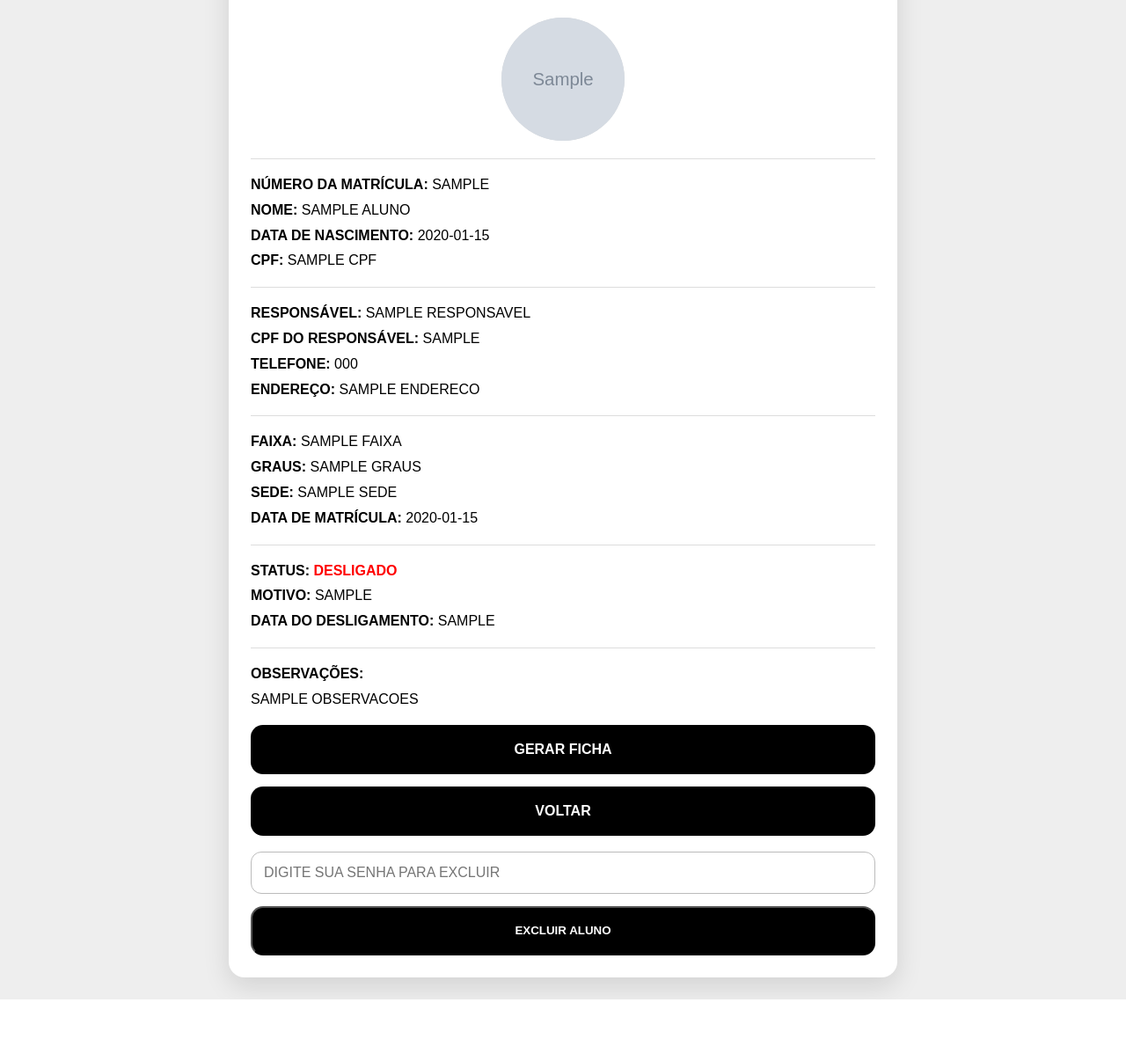
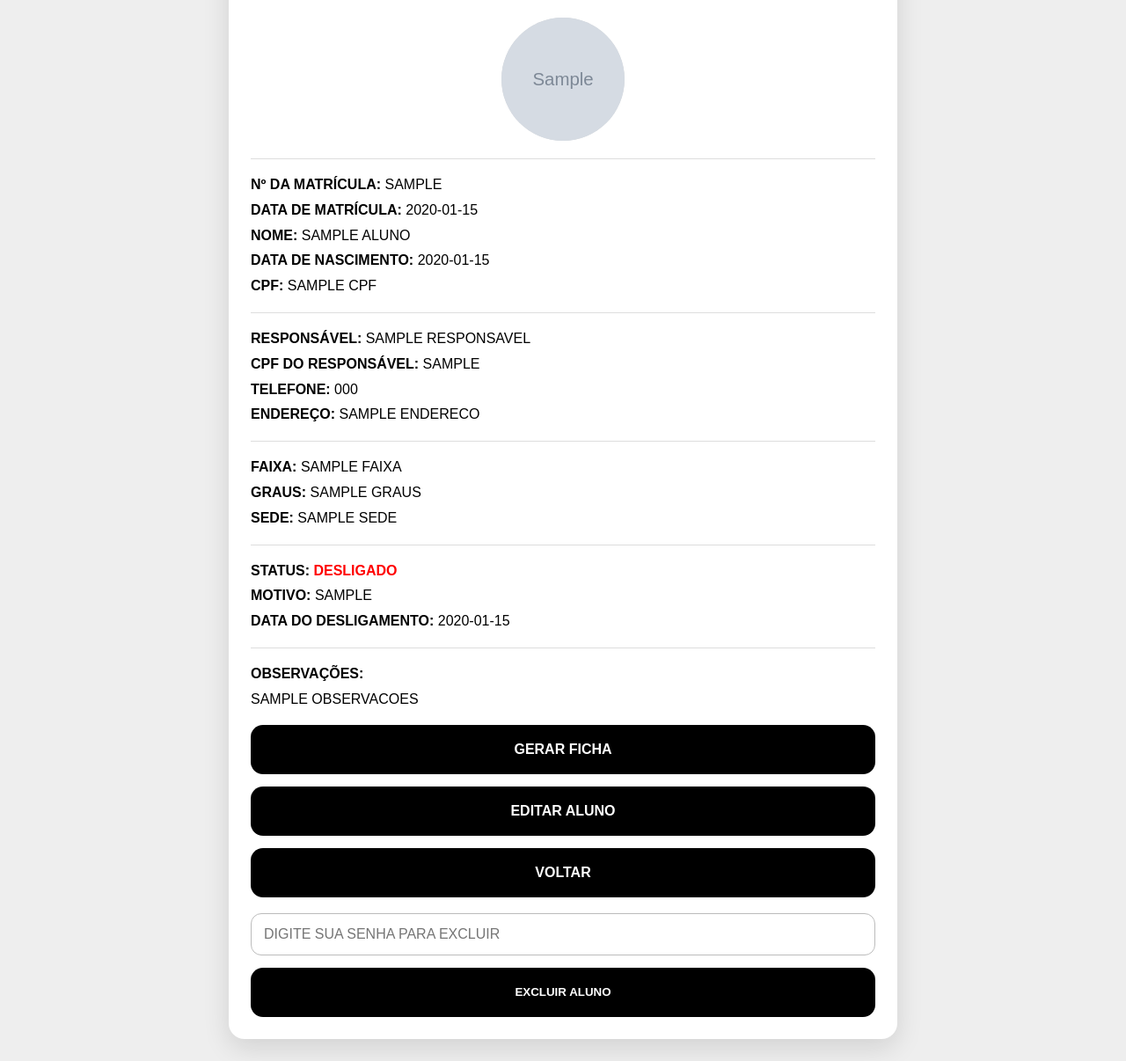
Before and after one commit to Irodg/certificados-web, a Flask app: page /alunos/1 in a window 1280 px wide. Shown: the part 228-1434 px from the top of the page at 88% size. Before the commit the page ends 1364 px from the top, so only its background shows below. Run offline with Flask 3, Linux system fonts and the light colour scheme; the visitor is signed in with stand-in values (Sample User, id 1); grey boxes marked "Sample" are stand-in pictures; a database or web service that is not in the repository returns one stand-in record (values such as "Sample title"); some libraries are stand-ins or nearby versions.

Commit message:
Update ver_aluno.html

```diff
--- a/templates/ver_aluno.html
+++ b/templates/ver_aluno.html
@@ -84,6 +84,8 @@ h1{
     border-radius:14px;
     text-decoration:none;
     font-weight:bold;
+    border:none;
+    cursor:pointer;
 }
 </style>
 </head>
@@ -102,54 +104,47 @@ h1{
 <h1>FICHA DO ALUNO</h1>
 
 {% if aluno[15] %}
-<img class="foto" src="{{ aluno[15] }}" alt="Foto do aluno">
+    <img class="foto" src="{{ aluno[15] }}" alt="Foto do aluno">
 {% else %}
-<img class="foto" src="{{ url_for('static', filename='uploads/default.png') }}" alt="Sem foto">
+    <img class="foto" src="{{ url_for('static', filename='uploads/default.png') }}" alt="Sem foto">
 {% endif %}
 
 <div class="info">
 
 <div class="bloco">
-<strong>NÚMERO DA MATRÍCULA:</strong>
-{{ aluno[17] or 'NÃO INFORMADO' }}<br>
-
-<strong>Nome:</strong>
-{{ aluno[1] }}<br>
-
-<strong>Data de nascimento:</strong>
-{{ aluno[2].strftime('%d/%m/%Y') if aluno[2] else 'NÃO INFORMADA' }}<br>
-
-<strong>CPF:</strong>
-{{ aluno[3] or 'NÃO INFORMADO' }}
+<strong>Nº DA MATRÍCULA:</strong> {{ aluno[17] or 'NÃO INFORMADO' }}<br>
+<strong>DATA DE MATRÍCULA:</strong> {{ aluno[16].strftime('%d/%m/%Y') if aluno[16] else 'NÃO INFORMADA' }}<br>
+<strong>NOME:</strong> {{ aluno[1] or 'NÃO INFORMADO' }}<br>
+<strong>DATA DE NASCIMENTO:</strong> {{ aluno[2].strftime('%d/%m/%Y') if aluno[2] else 'NÃO INFORMADA' }}<br>
+<strong>CPF:</strong> {{ aluno[3] or 'NÃO INFORMADO' }}
 </div>
 
 <div class="bloco">
-<strong>Responsável:</strong> {{ aluno[4] or 'NÃO INFORMADO' }}<br>
-<strong>CPF do responsável:</strong> {{ aluno[5] or 'NÃO INFORMADO' }}<br>
-<strong>Telefone:</strong> {{ aluno[6] or 'NÃO INFORMADO' }}<br>
-<strong>Endereço:</strong> {{ aluno[7] or 'NÃO INFORMADO' }}
+<strong>RESPONSÁVEL:</strong> {{ aluno[4] or 'NÃO INFORMADO' }}<br>
+<strong>CPF DO RESPONSÁVEL:</strong> {{ aluno[5] or 'NÃO INFORMADO' }}<br>
+<strong>TELEFONE:</strong> {{ aluno[6] or 'NÃO INFORMADO' }}<br>
+<strong>ENDEREÇO:</strong> {{ aluno[7] or 'NÃO INFORMADO' }}
 </div>
 
 <div class="bloco">
-<strong>Faixa:</strong> {{ aluno[8] or 'NÃO INFORMADA' }}<br>
-<strong>Graus:</strong> {{ aluno[9] or '0' }}<br>
-<strong>Sede:</strong> {{ aluno[10] or 'NÃO INFORMADA' }}<br>
-<strong>Data de matrícula:</strong> {{ aluno[16].strftime('%d/%m/%Y') if aluno[16] else 'NÃO INFORMADA' }}
+<strong>FAIXA:</strong> {{ aluno[8] or 'NÃO INFORMADA' }}<br>
+<strong>GRAUS:</strong> {{ aluno[9] or '0' }}<br>
+<strong>SEDE:</strong> {{ aluno[10] or 'NÃO INFORMADA' }}
 </div>
 
 <div class="bloco">
-<strong>Status:</strong>
+<strong>STATUS:</strong>
 {% if aluno[11] == 'desligado' %}
-<span class="status-desligado">DESLIGADO</span><br>
-<strong>Motivo:</strong> {{ aluno[12] or 'NÃO INFORMADO' }}<br>
-<strong>Data do desligamento:</strong> {{ aluno[13] or 'NÃO INFORMADA' }}
+    <span class="status-desligado">DESLIGADO</span><br>
+    <strong>MOTIVO:</strong> {{ aluno[12] or 'NÃO INFORMADO' }}<br>
+    <strong>DATA DO DESLIGAMENTO:</strong> {{ aluno[13].strftime('%d/%m/%Y') if aluno[13] else 'NÃO INFORMADA' }}
 {% else %}
-<span class="status-ativo">ATIVO</span>
+    <span class="status-ativo">ATIVO</span>
 {% endif %}
 </div>
 
 <div class="bloco">
-<strong>Observações:</strong><br>
+<strong>OBSERVAÇÕES:</strong><br>
 {{ aluno[14] or 'NENHUMA OBSERVAÇÃO.' }}
 </div>
 
@@ -159,9 +154,14 @@ h1{
     GERAR FICHA
 </a>
 
+<a class="btn" href="{{ url_for('alunos.editar_aluno', aluno_id=aluno[0]) }}">
+    EDITAR ALUNO
+</a>
+
 <a class="btn" href="{{ url_for('alunos.listar_alunos') }}">
     VOLTAR
 </a>
+
 <form
     method="POST"
     action="{{ url_for('alunos.excluir_aluno_rota', aluno_id=aluno[0]) }}"
@@ -189,13 +189,14 @@ h1{
     </button>
 </form>
 
+</div>
+</div>
+
 <script>
 function confirmarExclusao(){
     return confirm("TEM CERTEZA QUE DESEJA EXCLUIR ESTE ALUNO? ESSA AÇÃO NÃO PODE SER DESFEITA.");
 }
 </script>
-</div>
-</div>
 
 </body>
 </html>
```
